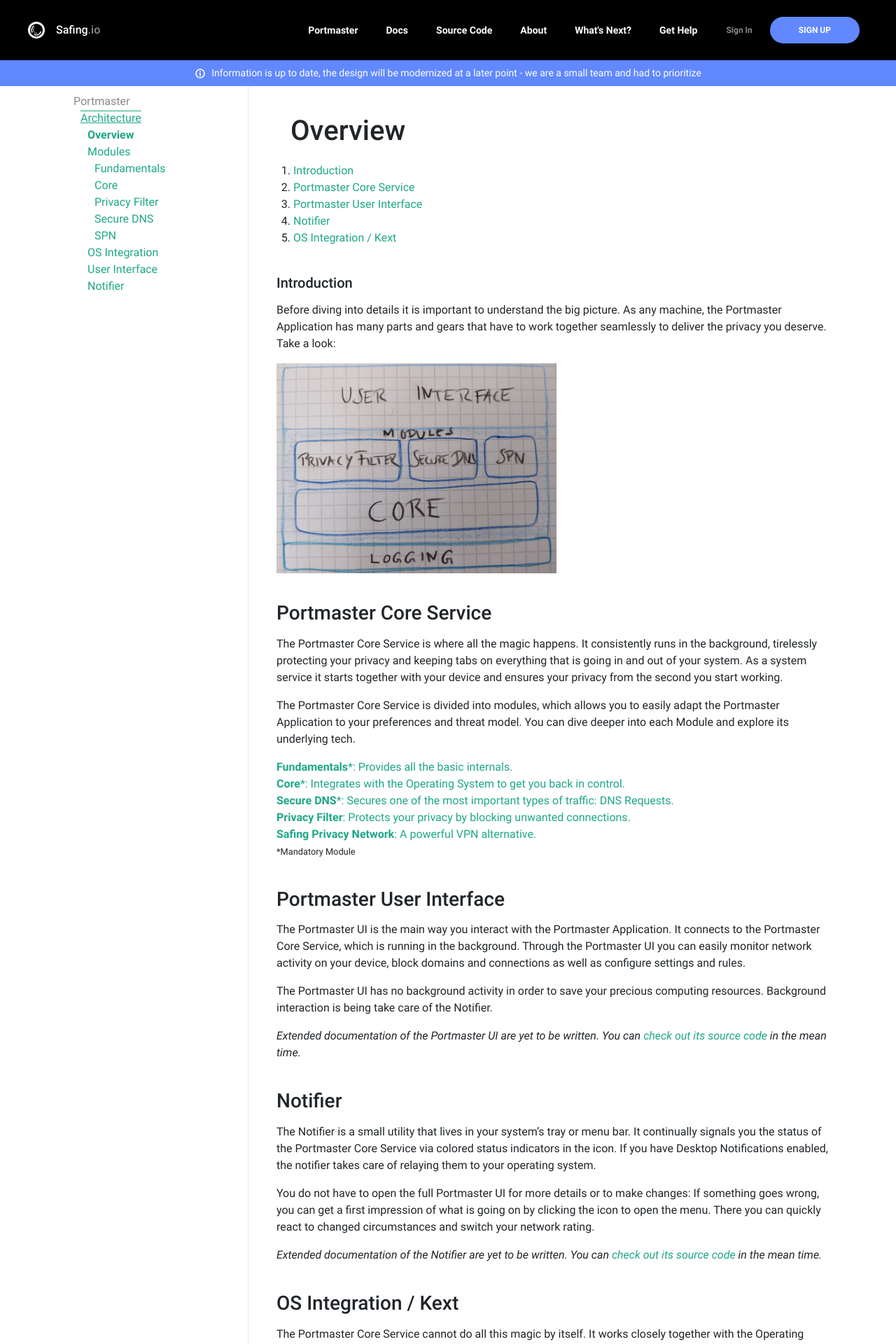
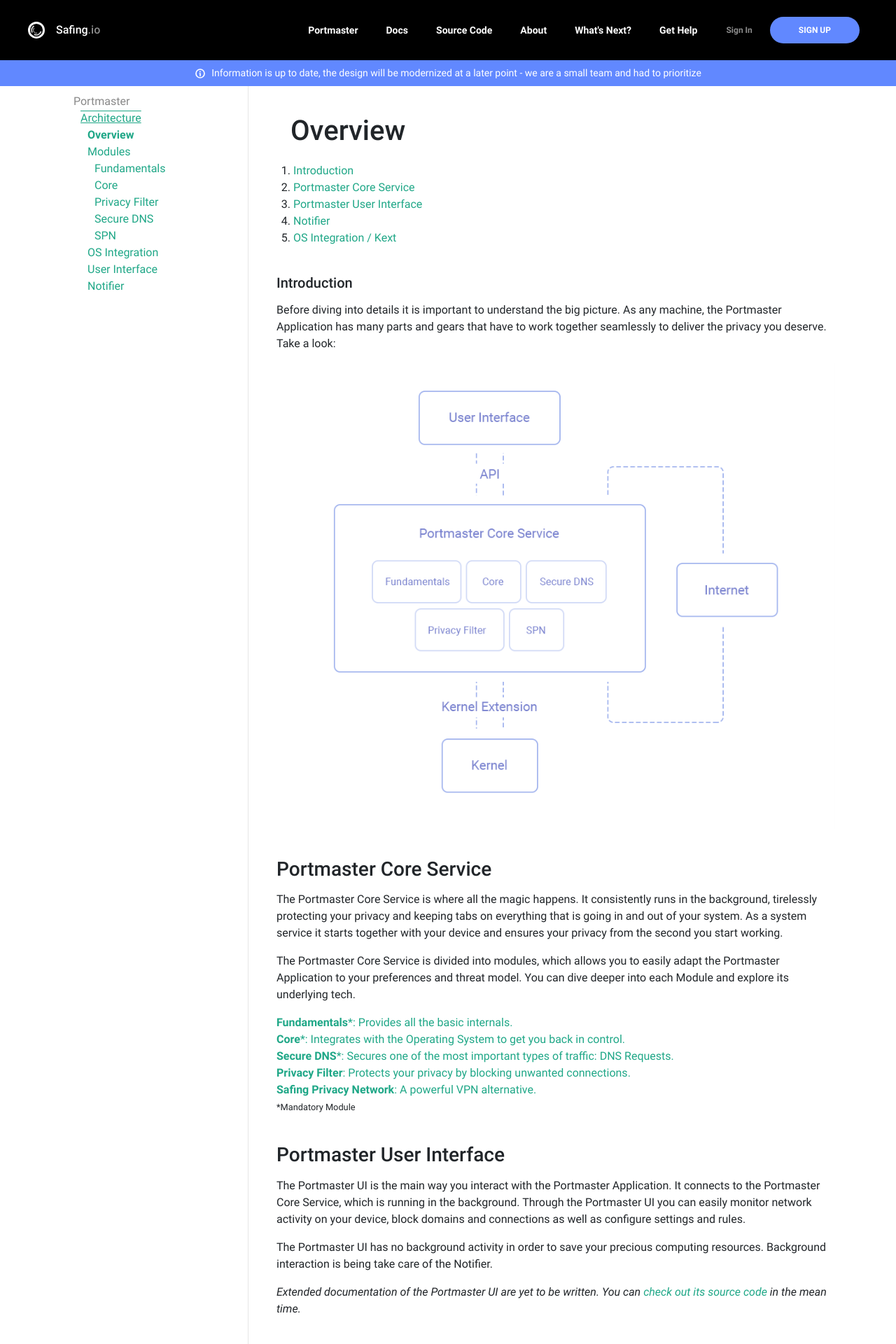
Before and after one commit to safing/docs, a Jekyll site: the page built from portmaster/architecture/overview.md, in a window 1280 px wide. Shown: the top 1920 px of the page at 70% size. Built offline with Jekyll 4.4.1, drawn with Linux system fonts in a browser that asks for light colours.

Commit message:
Replace drawing image with new overview image

```diff
--- a/assets/css/main.css
+++ b/assets/css/main.css
@@ -109,10 +109,6 @@ nav a:hover {
 
 #page-content table td {
   border-top: 1px solid rgba(0,0,0,0.4);
-}
-
-#page-content img {
-  width: 50%
 }
 
 /* Source docs ref */
--- a/portmaster/architecture/overview.md
+++ b/portmaster/architecture/overview.md
@@ -12,7 +12,7 @@ Before diving into details it is important to understand the big picture.
 As any machine, the Portmaster Application has many parts and gears that have to work together seamlessly to deliver the privacy you deserve.
 Take a look:
 
-![Portmaster Big Picture](/assets/images/big_picture.jpg)
+![Portmaster Architecture Overview](/assets/img/portmaster-architecture-diagram-simple.png)
 
 ### Portmaster Core Service
 
```
Also changed, not shown: assets/images/big_picture.jpg (deleted), assets/img/portmaster-architecture-diagram-simple.png (added).
